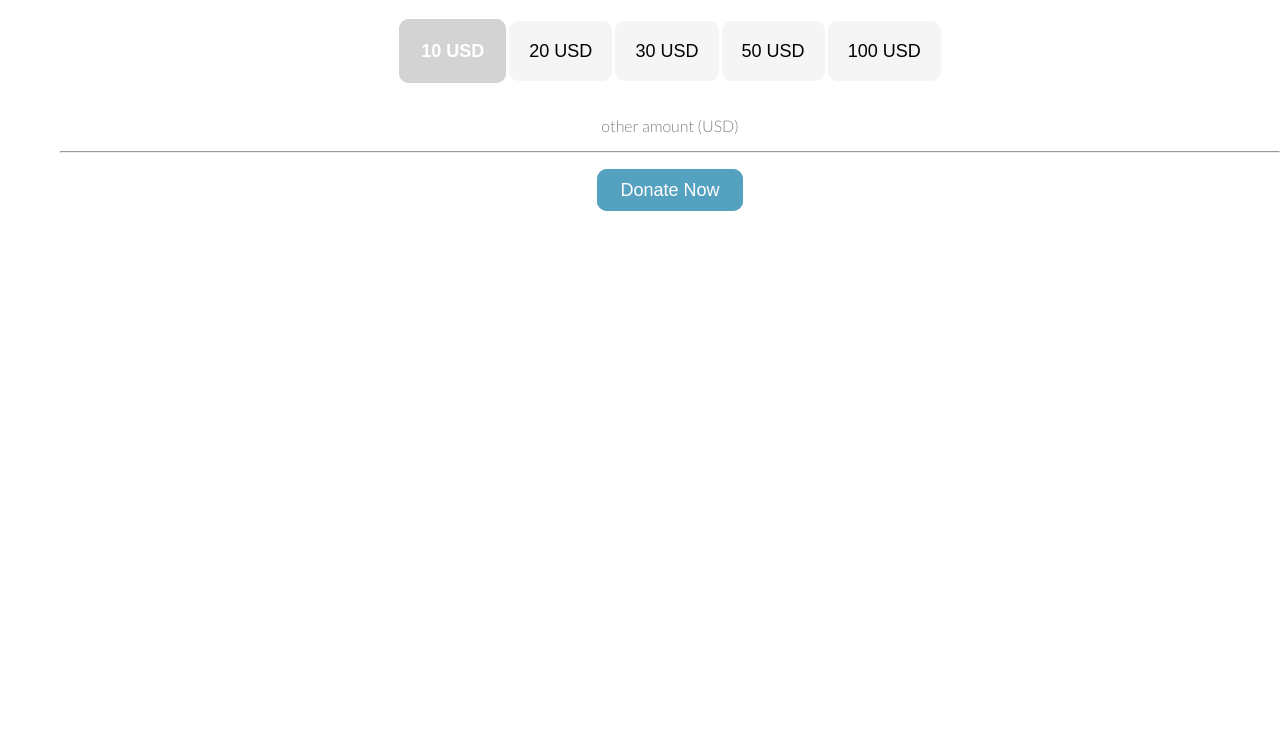
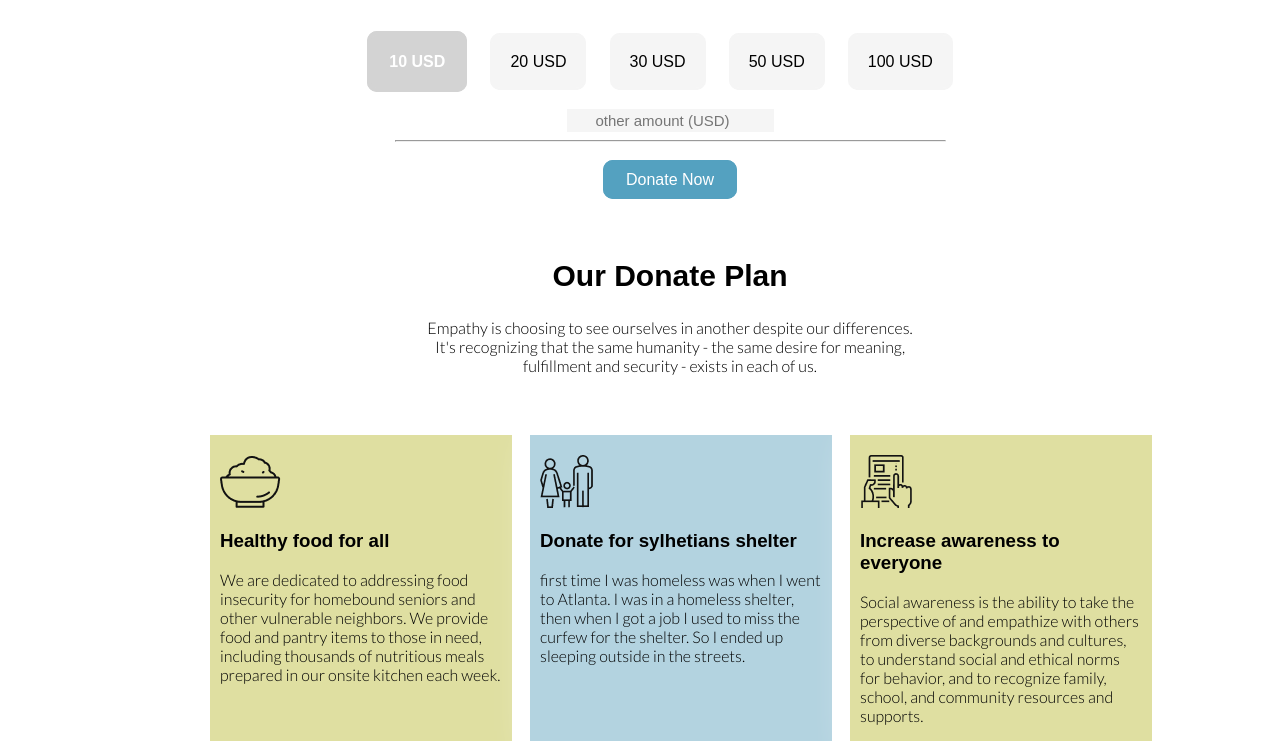
Before and after one commit to Sabbo58/first-assignment-journey, a plain HTML site: page index.html in a window 1280 px wide. Shown: the part 615-1356 px from the top of the page. Before the commit the page ends 826 px from the top, so only its background shows below. Drawn offline with Linux system fonts and the light colour scheme; a web font is replaced by a local one.

Commit message:
third section added

```diff
--- a/index.html
+++ b/index.html
@@ -29,7 +29,7 @@
     </section>
     <section class="second-section">
         <div class="middle-text-design">
-            <h2>Donate Today</h2>
+            <h2 style="font-family: sans-serif; font-size: 30px;">Donate Today</h2>
             <p> You must not lose faith in humanity. Humanity is an ocean; <br>
                 if a few drops of the ocean are dirty, the ocean does not become dirty</p><br> <br>
             <a class="box5 extra" href="#">10 USD</a>
@@ -38,13 +38,60 @@
             <a class="box5" href="#">50 USD</a>
             <a class="box5" href="#"> 100 USD</a>
             <br><br><br>
-            <p style="font-weight: 40px; color: gray;">other amount (USD)</p>
-            <hr>
+            <input type="number" placeholder="other amount (USD)">
+            <hr width="45%">
             <br>
             <a href="#">Donate Now</a>
         </div>
 
     </section>
+    <section class="sub-section">
+        <div class="own-try">
+            <h2 style="font-family: sans-serif; font-size: 30px;">Our Donate Plan</h2>
+            <p>Empathy is choosing to see ourselves in another despite our differences. <br>
+                It's recognizing that the same humanity - the same desire for meaning,<br>
+                fulfillment and security - exists in each of us.
+            </p>
+        </div>
+    </section>
+
+    <section class="third-main-section">
+        <section class="third-section1">
+            <div class="img-design1" id="design-1"><img src="image/food.png"></div>
+            <div>
+                <h3 style="font-family: sans-serif;"> Healthy food for all</h3>
+                <p>We are dedicated to addressing food insecurity for homebound seniors and other vulnerable neighbors.
+                    We provide food and pantry items to those in need, including thousands of nutritious meals prepared
+                    in our onsite kitchen each week.</p>
+            </div>
+
+        </section>
+
+        <section class="third-section2">
+            <div class="img-design1" id="design-2"><img src="image/shelter.png"></div>
+            <div>
+                <h3 style="font-family: sans-serif;">Donate for sylhetians shelter</h3>
+                <p>first time I was homeless was when I went to Atlanta. I was in a homeless shelter, then when I got a
+                    job I used to miss the curfew for the shelter. So I ended up sleeping outside in the streets.</p>
+            </div>
+        </section>
+
+        <section class="third-section3">
+            <div class="img-design1" id="design-3"><img src="image/Frame-1.png"></div>
+            <div>
+                <h3 style="font-family: sans-serif;">Increase awareness to everyone</h3>
+                <p>Social awareness is the ability to take the perspective of and empathize with others from diverse
+                    backgrounds
+                    and cultures, to understand social and ethical norms for behavior, and to recognize family, school,
+                    and
+                    community resources and supports.</p>
+            </div>
+        </section>
+
+    </section>
+
+
+
 </body>
 
 </html>
--- a/style.css
+++ b/style.css
@@ -14,8 +14,9 @@ body {
     height: 400px;
     background-position: center;
     padding-top: 50px;
-    im
+
 }
+
 
 h1 {
     color: white;
@@ -25,6 +26,7 @@ h1 {
 pre {
     color: white;
     font-size: 17px;
+    font-weight: 500px;
 }
 
 span {
@@ -38,7 +40,7 @@ a {
     border: 3px solid rgb(84, 161, 192);
     background: linear-gradient(skyblue darkcyan);
     border-radius: 10px;
-    font-size: 18px;
+    font-size: 16px;
     font-weight: 700px;
     font-family: arial;
     padding: 8px 20px;
@@ -68,6 +70,7 @@ a {
     border: 2px solid whitesmoke;
     border-radius: 10px;
     font-weight: 600px;
+    margin-right: 20px;
 
 }
 
@@ -77,13 +80,78 @@ a {
 }
 
 .extra {
-    border: 4px solid lightgray;
+    border: 4px solid lightgrey;
     border-radius: 10px;
     color: white;
     background-color: lightgray;
     font-weight: 700;
 }
 
-.h1 {
-    bord
+a:hover {
+    color: white;
+    background-color: darkslategray;
+    border: 3px solid darkslategray;
 }
+
+input {
+    text-align: center;
+    background-color: whitesmoke;
+    font-size: 15px;
+    border: 2px solid whitesmoke;
+    color: darkgray;
+
+}
+
+.sub-section {
+    margin-top: 70px;
+}
+
+.own-try {
+    text-align: center;
+    margin-left: 60px;
+}
+
+.section1 {
+    width: 50%;
+}
+
+.third-main-section {
+    display: flex;
+    margin-left: 15%;
+    margin-right: 10%;
+    margin-top: 60px;
+
+
+}
+
+.third-section1 {
+
+    box-shadow: 10px 10px 40px white;
+    width: 100%;
+    margin-left: 18px;
+    background-color: rgb(223, 223, 161);
+    padding-left: 10px;
+    padding-top: 21px;
+    padding-right: 10px;
+
+}
+
+.third-section2 {
+    box-shadow: 10px 10px 40px white;
+    width: 100%;
+    margin-left: 18px;
+    background-color: rgb(179, 211, 224);
+    padding-left: 10px;
+    padding-top: 20px;
+    padding-right: 10px;
+}
+
+.third-section3 {
+    box-shadow: 10px 10px 40px white;
+    width: 100%;
+    margin-left: 18px;
+    background-color: rgb(223, 223, 161);
+    padding-left: 10px;
+    padding-top: 20px;
+    padding-right: 10px;
+}
```
Also changed, not shown: image/Frame-1.png (added), image/blood.jpg (added), image/food.png (added), image/shelter.png (added).
